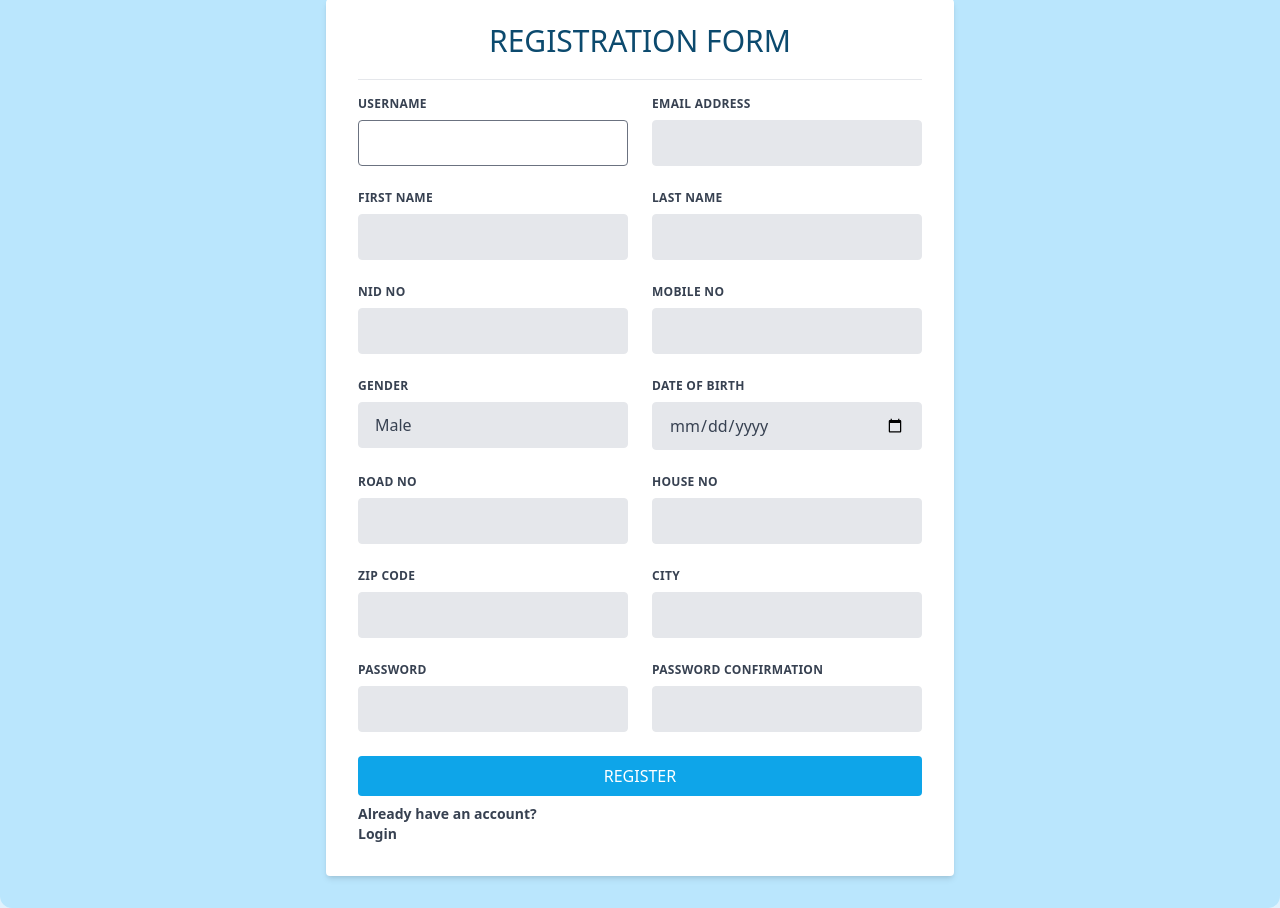
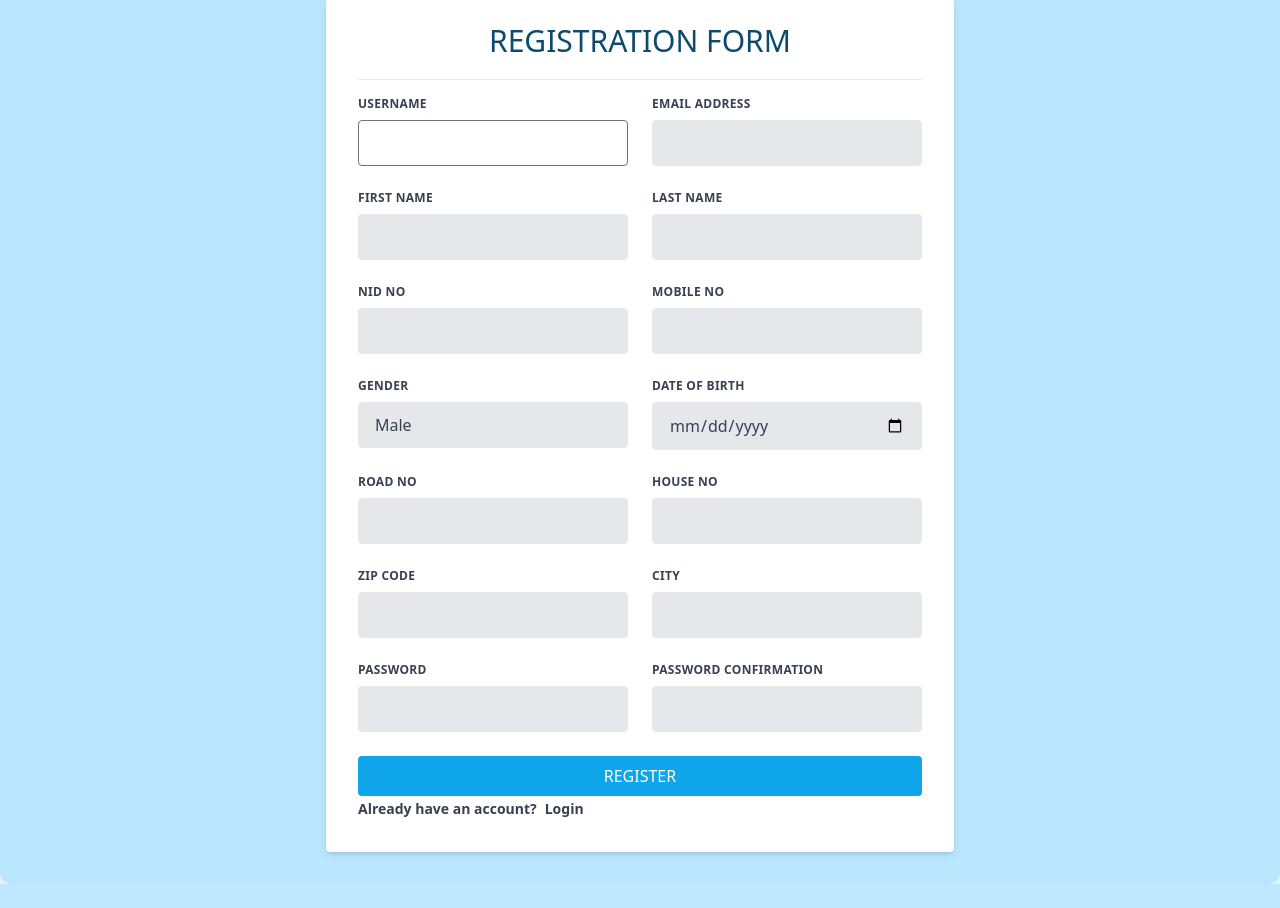
Before and after one commit to ripionck/metro-express, a Django app: page /passenger/register/ in a window 1280 px wide. Shown: the part 93-1001 px from the top of the page. After the commit the page ends 977 px from the top, so only its background shows below. Run offline with Django 5.2, Linux system fonts and the light colour scheme; some libraries are stand-ins or nearby versions.

Commit message:
edited register form

```diff
--- a/passenger/templates/passengers/passenger_register.html
+++ b/passenger/templates/passengers/passenger_register.html
@@ -146,10 +146,8 @@
                 </div>
                 <button class="w-full text-white border-0 bg-sky-500 hover:bg-sky-700 rounded px-4 py-2 focus:outline-none focus:shadow-outline uppercase"
                         type="submit">Register</button>
-                <p class="w-full block text-gray-700 text-sm font-bold text-black mt-2">
-                    Already have an account? <span><a href="{% url 'passenger_login' %}"
-   class="block text-gray-700 text-sm font-bold text-black hover:underline">Login</a></span>
-                </p>
+                <span class="w-full text-gray-700 text-sm font-bold text-black"> Already have an account?<a href="{% url 'passenger_login' %}"
+   class="text-gray-700 text-sm font-bold text-black hover:underline ml-2">Login</a></span>
             </form>
         </div>
     </div>
```
Also changed, not shown: db.sqlite3.
